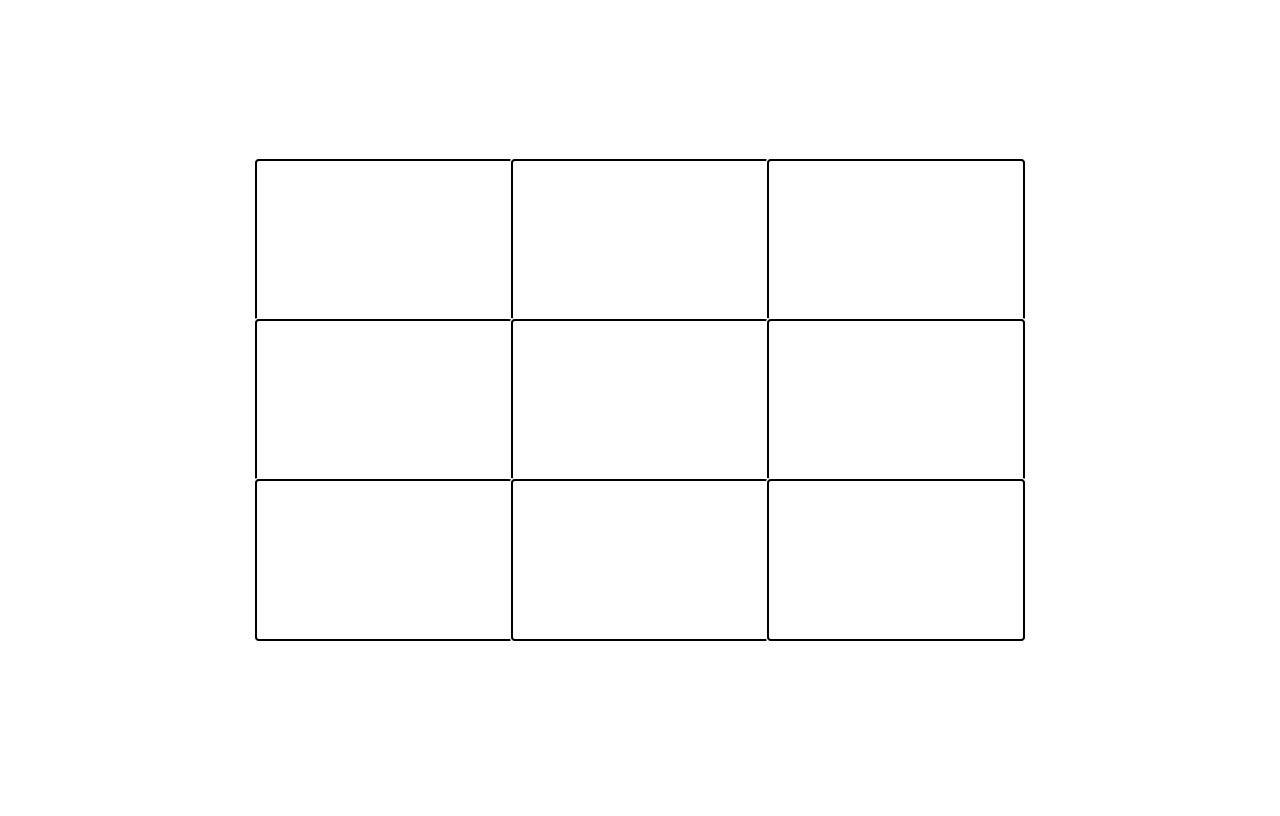
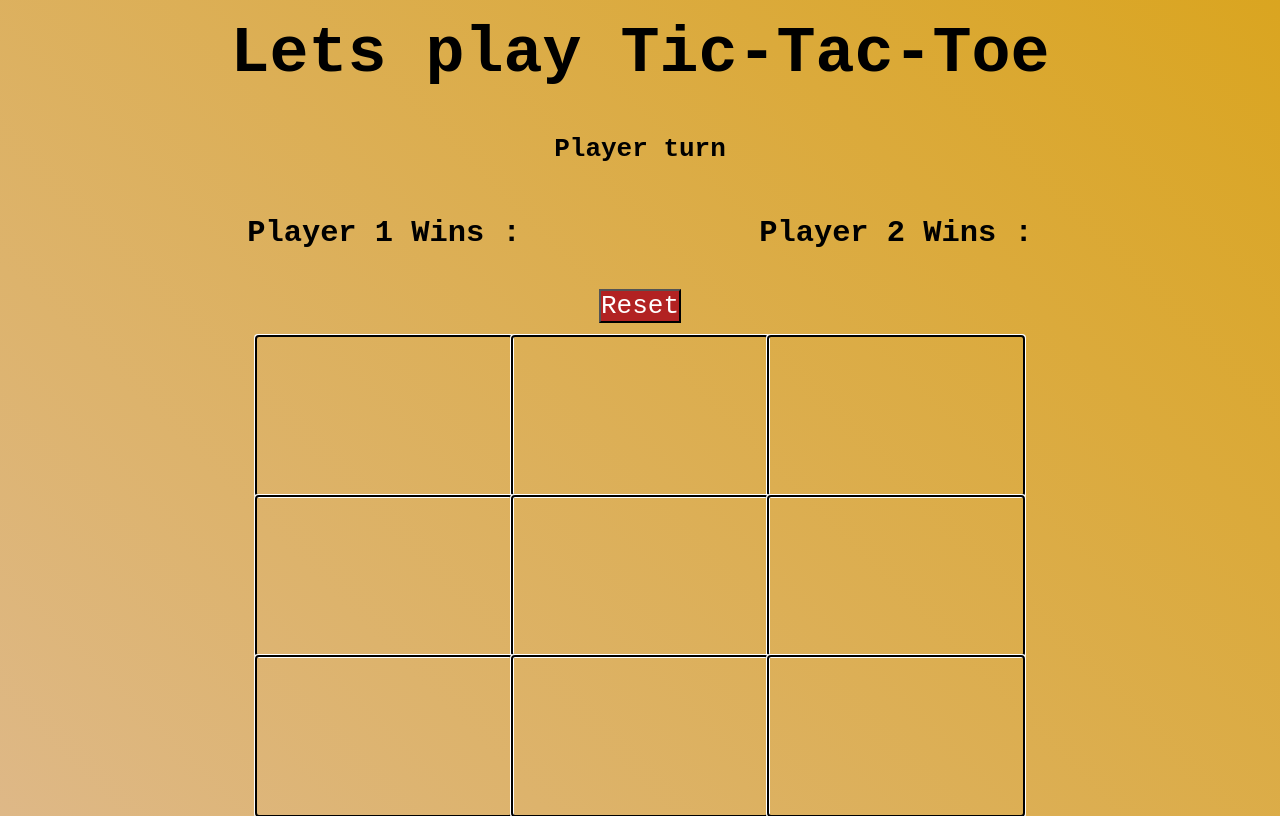
Before and after one commit to Zoro-chi/TOP-tictactoe, a plain HTML site: page index.html in a window 1280 px wide. Drawn offline with Linux system fonts and the light colour scheme.

Commit message:
few changes

```diff
--- a/index.html
+++ b/index.html
@@ -8,7 +8,24 @@
     <link rel="stylesheet" href="styles.css">
 </head>
 <body>
+    <header id="header">
+        <h1>Lets play Tic-Tac-Toe</h1>
+    </header>
+
     <section id="main-page">
+        <h2>Player turn</h2>
+        <aside id="info">
+            <div class="player1">
+                <h3>Player 1 Wins : </h3>
+                </div>
+            </div>
+            <div class="player2">
+                    <h3>Player 2 Wins : </h3>
+                </div>
+            </div>
+        </aside>
+        <button class="reset" type="button">Reset</button>
+
         <section id="game-board">
             <div class="one" data-position="1"></div>
             <div class="two" data-position="2"></div>
--- a/main.js
+++ b/main.js
@@ -1,4 +1,6 @@
-
+const player1 = new Player("player1", "X")
+const player2 = new Player("player2", "O")
+let currentPlayer = player1;
 
 const gameBoard = (() => {
 
@@ -15,36 +17,28 @@ const gameBoard = (() => {
     let positionEight = gameBoardArr.push(document.querySelector(".eight"))
     let positionNine =gameBoardArr.push( document.querySelector(".nine"))
 
-    console.log(gameBoardArr[0].dataset.position)
     return {gameBoardArr, spaces}
 })()
 
-function Player(name, sign){
+function Player(name, mark){
     this.name = name
-    this.sign = sign
+    this.mark = mark
 }
-Player.prototype.move = () => {
-    let posclicked = (e) =>{
-        const dataPos = e.target.dataset.position
-        console.log("X")
-    for (let pos of gameBoard.gameBoardArr) {
-        pos.addEventListener("click", posclicked)
-    }
-
-}
-}
-
 
 const game = (() => {
     const gameBoardArr = gameBoard.gameBoardArr
-    const player1 = new Player("player1", "X")
-    const player2 = new Player("player2", "O")
-    let currentPlayer = player1;
-    console.log(player1)
-    console.log(currentPlayer)
+
+    const posclicked = (event) => {
+    const id = event.target.dataset.position
+    if(!gameBoard.spaces[(+id - 1)]){
+        gameBoard.spaces[(+id - 1)] = currentPlayer
+        event.target.innerText = currentPlayer.mark
+        currentPlayer = currentPlayer == player1 ? player2 : player1;
+    }
+    }
 
     gameBoardArr.forEach((pos, index) => {
-        pos.addEventListener("click", currentPlayer.move)
+        pos.addEventListener("click", posclicked)
     })
 
 
--- a/styles.css
+++ b/styles.css
@@ -2,15 +2,47 @@
     margin: 0;
     padding: 0;
     box-sizing: border-box;
+    font-family: monospace;
 }
 /* ------------------------------------ MAIN PAGE -------------------------------------- */
+body{
+    background: linear-gradient(45deg, burlywood, goldenrod);
+}
 #main-page{
     display: flex;
     flex-flow: column wrap;
     justify-content: center;
     align-items: center;
-    height: 100vh;
-    width: 100vw;
+}
+#main-page > h2{
+    margin: 2rem 0rem;
+    font-size: 2rem;
+}
+#header{
+    display: flex;
+    justify-content: center;
+    font-size: 2.5rem;
+    padding: 1.3rem;
+}
+#info{
+    display: flex;
+    justify-content: space-around;
+    width: 80%;
+    font-size: 2rem;
+    margin: 2rem 0rem;
+}
+button {
+    margin: 1rem 0rem;
+    font-size: 2rem;
+    background: firebrick;
+    color: white;
+}
+button:hover{
+    background-color: white;
+    color: firebrick;
+}
+button:active{
+    transform: scaleY(-300px);
 }
 
 /* ------------------------------------ END MAIN PAGE -------------------------------------- */
@@ -28,7 +60,6 @@
     display: flex;
     justify-content: center;
     align-items: center;
-    font-family: monospace;
     font-size: 7rem;
     font-weight: 700;
 }
```
